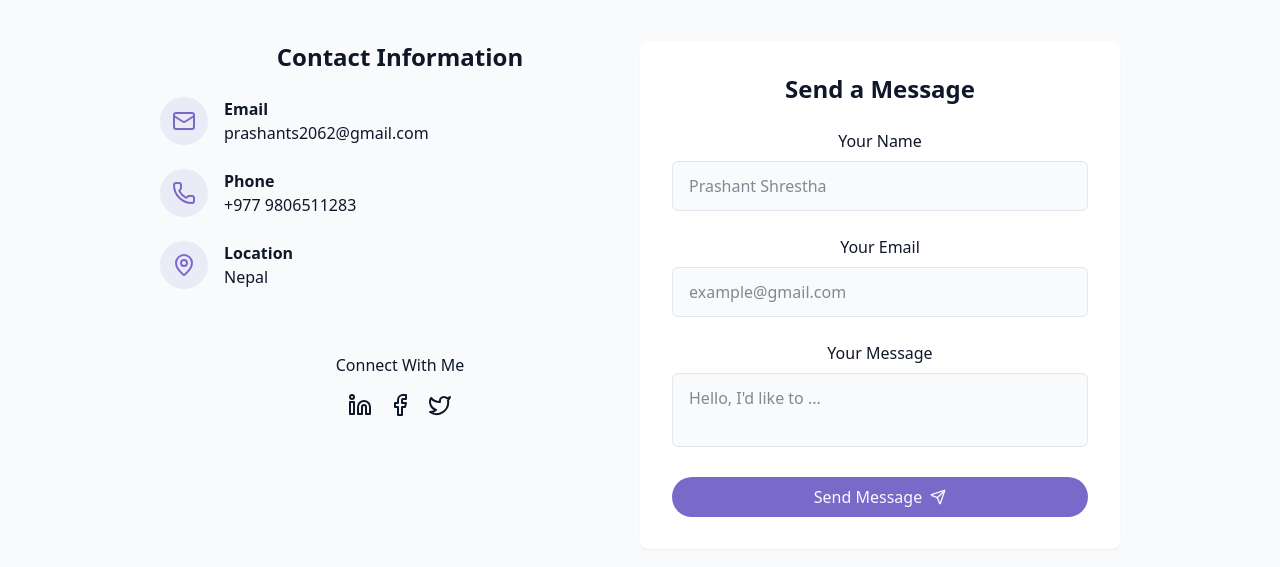
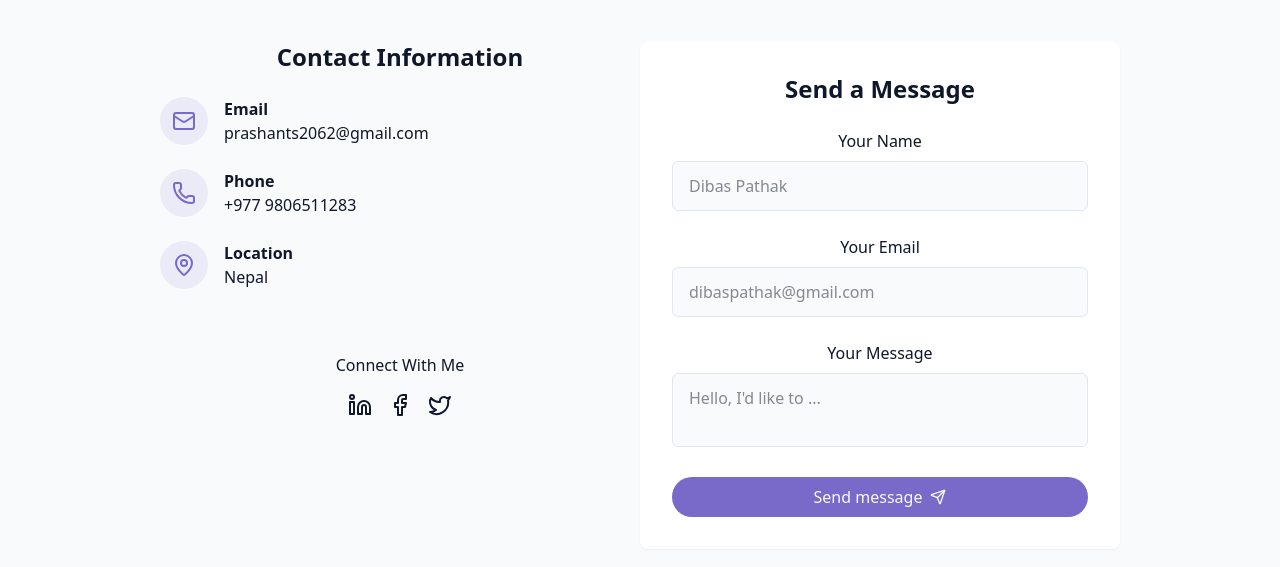
Before and after one commit to prashantlord/React-Tailwind_Portfolio, a React (Vite) app: page / in a window 1280 px wide. Shown: the part 3261-3828 px from the top of the page. Built offline with nearby package versions, Linux system fonts and the light colour scheme.

Commit message:
UXcontactForm

```diff
--- a/src/Components/ContactSecction.jsx
+++ b/src/Components/ContactSecction.jsx
@@ -1,6 +1,7 @@
 import {
   Facebook,
   LinkedinIcon,
+  LoaderPinwheel,
   Mail,
   MapPin,
   Phone,
@@ -12,11 +13,18 @@ import { cn } from "../lib/utils";
 import { useState } from "react";
 
 function ContactSection() {
+  const [name, setName] = useState();
+  const [email, setEmail] = useState();
+  const [message, setMessage] = useState();
+  const [loader, setLoader] = useState(false);
   {
     /* Contact From on Submit Event  */
   }
+
   const [emailSent, setEmailSent] = useState();
   const onSubmit = async (event) => {
+    setLoader(true);
+
     event.preventDefault();
     const formData = new FormData(event.target);
 
@@ -36,6 +44,10 @@ function ContactSection() {
 
     if (res.success) {
       setEmailSent(true);
+      setName("");
+      setEmail("");
+      setMessage("");
+      setLoader(false);
     }
   };
 
@@ -141,7 +153,9 @@ function ContactSection() {
                   name="name"
                   required
                   className="w-full px-4 py-3 rounded-md border border-input bg-background focus:outline-hidden focus:ring-2 focus:ring-primary"
-                  placeholder="Prashant Shrestha"
+                  placeholder="Dibas Pathak"
+                  value={name}
+                  onChange={(e) => setName(e.target.value)}
                 />
               </div>
 
@@ -158,7 +172,9 @@ function ContactSection() {
                   name="email"
                   required
                   className="w-full px-4 py-3 rounded-md border border-input bg-background focus:outline-hidden focus:ring-2 focus:ring-primary"
-                  placeholder="example@gmail.com"
+                  placeholder="dibaspathak@gmail.com"
+                  value={email}
+                  onChange={(e) => setEmail(e.target.value)}
                 />
               </div>
 
@@ -175,16 +191,26 @@ function ContactSection() {
                   required
                   className="w-full px-4 py-3 rounded-md border border-input bg-background focus:outline-hidden focus:ring-2 focus:ring-primary resize-none"
                   placeholder="Hello, I'd like to ..."
+                  value={message}
+                  onChange={(e) => setMessage(e.target.value)}
                 />
               </div>
               <button
                 type="submit"
                 className={cn(
-                  "cosmic-button w-full flex items-center justify-center gap-2 cursor-pointer"
+                  "cosmic-button w-full flex items-center justify-center gap-2 cursor-pointer transition-all",
+                  loader
+                    ? " hover:scale-100 bg-primary/10 hover:shadow-none    "
+                    : ""
                 )}
+                disabled={!loader}
               >
-                Send Message
-                <Send size={16} />
+                {!loader ? "Send message" : "Sending"}
+                {!loader ? (
+                  <Send size={16} />
+                ) : (
+                  <LoaderPinwheel size={25} className=" rotatingWheel" />
+                )}
               </button>
             </form>
           </div>
--- a/src/index.css
+++ b/src/index.css
@@ -159,3 +159,16 @@
   padding: 0;
   text-align: center;
 }
+
+@utility rotatingWheel {
+  animation: rotate 1s linear infinite;
+}
+
+@keyframes rotate {
+  0% {
+    transform: rotate(0deg);
+  }
+  100% {
+    transform: rotate(360deg);
+  }
+}
```
